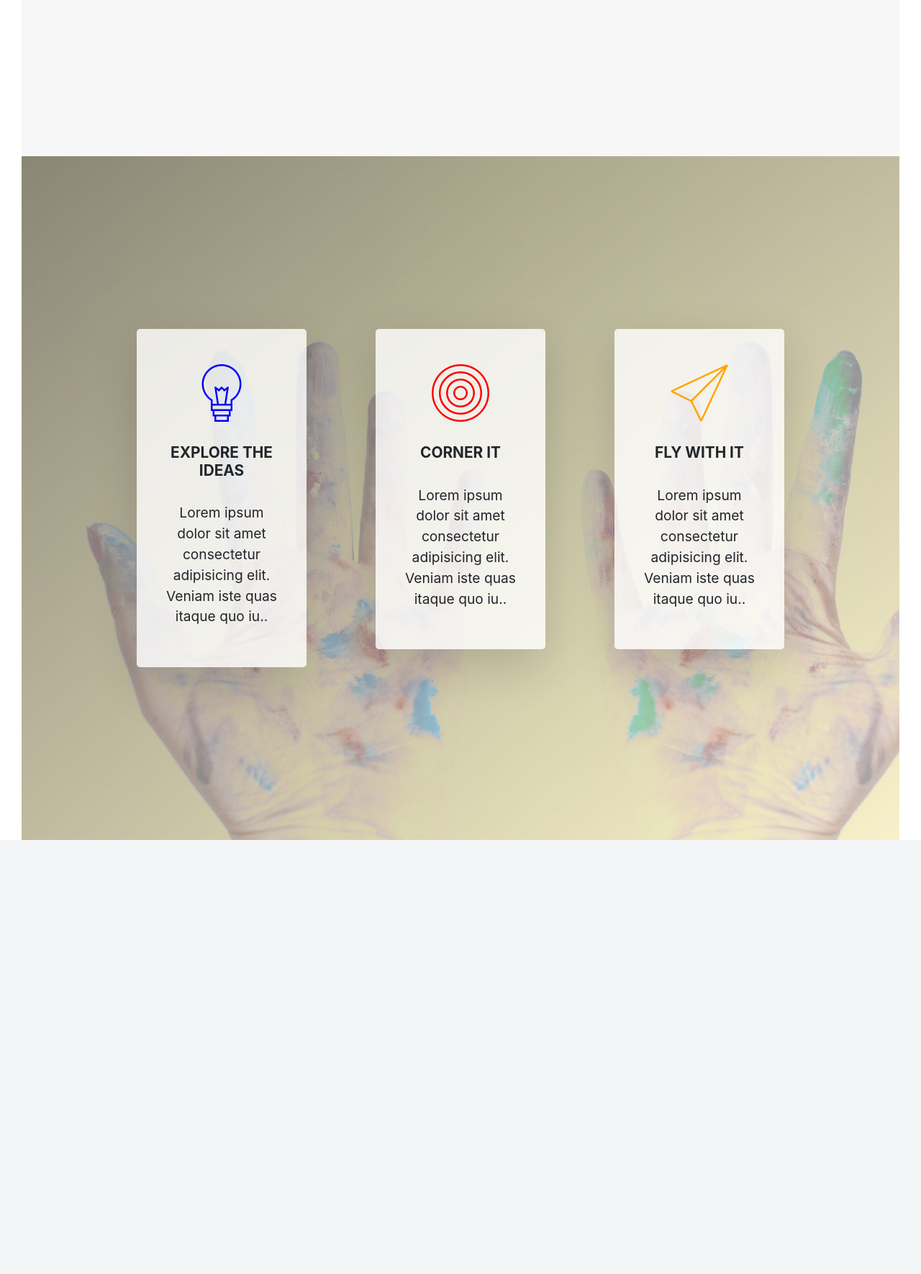
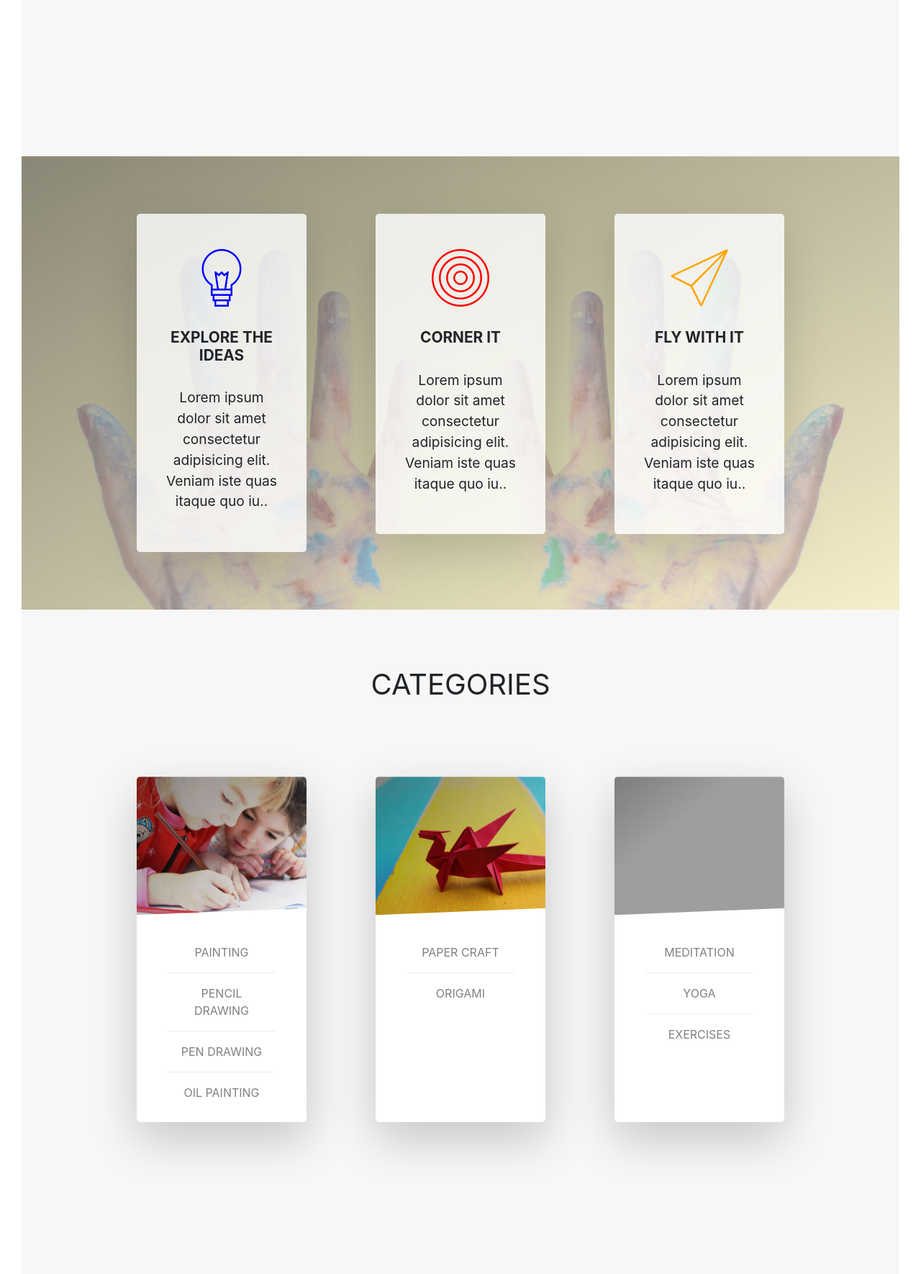
Before and after one commit to anjaliarts/anjaliarts, a PHP site: page / in a window 1280 px wide. Shown: the part 1560-3330 px from the top of the page at 72% size. Before the commit the page ends 2727 px from the top, so only its background shows below. Run offline with PHP 8.4, Linux system fonts and the light colour scheme; grey boxes are pictures that could not be loaded.

Commit message:
Added Section Categories Partially

```diff
--- a/css/style.css
+++ b/css/style.css
@@ -129,6 +129,52 @@ body {
       text-shadow: 0 2.5rem 4rem rgba(0, 0, 0, 0.6);
       z-index: 30; }
 
+.card-1 {
+  background-color: #ffffff;
+  height: 30rem;
+  border-radius: 0.3rem;
+  overflow: hidden;
+  transition: transform 0.3s ease-in-out;
+  box-shadow: 0 1.5rem 4rem rgba(0, 0, 0, 0.2);
+  color: #ffffff; }
+  .card-1__picture {
+    background-size: cover;
+    height: 12rem;
+    background-blend-mode: darken;
+    -webkit-clip-path: polygon(0 0, 100% 0, 100% 95%, 0 100%);
+    clip-path: polygon(0 0, 100% 0, 100% 95%, 0 100%); }
+    .card-1__picture--1 {
+      background-image: linear-gradient(to right bottom, rgba(119, 119, 119, 0.85), #f7f7f7ad), url(../image/sect-1.jpg); }
+    .card-1__picture--2 {
+      background-image: linear-gradient(to right bottom, rgba(119, 119, 119, 0.85), #f7f7f7ad), url(../image/sect-2.jpg); }
+    .card-1__picture--3 {
+      background-image: linear-gradient(to right bottom, rgba(119, 119, 119, 0.85), #f7f7f7ad), url(../image/sect-3.jpg); }
+  .card-1__heading {
+    font-size: 2.8rem;
+    font-weight: 300;
+    text-align: right;
+    position: absolute;
+    top: 9rem;
+    right: 0.5rem;
+    background-color: grey;
+    display: block; }
+  .card-1:hover {
+    transform: scale(1.06); }
+  .card-1__details {
+    padding: 1.5rem;
+    color: grey; }
+    .card-1__details ul {
+      list-style: none;
+      width: 80%;
+      margin: 0 auto; }
+      .card-1__details ul li {
+        text-align: center;
+        text-transform: uppercase;
+        font-size: 1rem;
+        padding: 1rem; }
+        .card-1__details ul li:not(:last-child) {
+          border-bottom: 0.1rem solid #eee; }
+
 .feature-box {
   background-color: rgba(255, 255, 255, 0.8);
   font-size: 1.5rem;
@@ -177,6 +223,11 @@ body {
   margin-top: -20vh; }
 
 .section-features {
-  padding: 15rem 10rem;
+  padding: 5rem 10rem;
   background-image: linear-gradient(to right bottom, rgba(119, 119, 119, 0.85), #f7f7f7ad), url(../image/featr.jpg);
-  background-size: cover; }
+  background-size: cover;
+  background-position: center; }
+
+.section-category {
+  background-color: #f7f7f7;
+  padding: 5rem 10rem 40rem 10rem; }
--- a/index.html
+++ b/index.html
@@ -118,7 +118,66 @@
         </section>
 
         <section class="section-category">
+            <div class="u-center-text u-margin-bottom-big">
+                <h2 class="heading-secondary">
+                    Categories
+                </h2>
+            </div>
+            <div class="row-1">
+                <div class="col-1-of-3">
+                    <div class="card-1">
+                       <div class="card-1__picture card-1__picture--1">
 
+                       </div>
+                       <h4 class="card-1__heading">
+                            Drawing
+                       </h4>
+                       <div class="card-1__details">
+                            <ul>
+                                <li>Painting</li>
+                                <li>Pencil Drawing</li>
+                                <li>Pen Drawing</li>
+                                <li>Oil Painting</li>
+                            </ul>
+                       </div>
+                    </div>
+                </div>
+                <div class="col-1-of-3">
+                    <div class="card-1">
+                        <div class="card-1__picture card-1__picture--2">
+
+                        </div>
+                        <h4 class="card-1__heading">
+                             Hobbies
+                        </h4>
+                        <div class="card-1__details">
+                             <ul>
+                                 <li>Paper Craft</li>
+                                 <li>Origami</li>
+                             </ul>
+                        </div>
+                     </div>
+
+                </div>
+                <div class="col-1-of-3">
+                    <div class="card-1">
+                        <div class="card-1__picture card-1__picture--3">
+
+                        </div>
+                        <h4 class="card-1__heading">
+                             Relaxation
+                        </h4>
+                        <div class="card-1__details">
+                             <ul>
+                                 <li>Meditation</li>
+                                 <li>Yoga</li>
+                                 <li>Exercises</li>
+                             </ul>
+                        </div>
+                     </div>
+
+                </div>
+            </div>
         </section>
     </main>
 
--- a/sass/abstract/_variables.scss
+++ b/sass/abstract/_variables.scss
@@ -6,11 +6,13 @@ $color-primary-dark:  #c700cb;
 $color-black: #000000;
 $color-white: #ffffff;
 $color-green: rgba(0, 128, 0, 1);
+$color-grey: grey;
 
 $color-gradient-start: rgba(119, 119, 119, 0.85);
 $color-gradient-end: #f7f7f7ad;
 
 $color-light-grey-1: #f7f7f7;
+$color-light-grey-2: #eee;
 $color-contrast: #fff;
 
 // FONT
--- /dev/null
+++ b/sass/components/_cards.scss
@@ -0,0 +1,73 @@
+.card-1{
+    background-color: $color-white;
+    height: 30rem;
+    border-radius: 0.3rem;
+    overflow: hidden;
+    transition: transform 0.3s ease-in-out;
+    box-shadow: 0 1.5rem 4rem rgba($color-black, 0.2);
+    color: $color-white;
+
+
+    &__picture{
+        background-size: cover;
+        height: 12rem;
+        background-blend-mode: darken;
+        -webkit-clip-path: polygon(0 0, 100% 0, 100% 95%, 0 100%);
+        clip-path: polygon(0 0, 100% 0, 100% 95%, 0 100%);
+
+        &--1{
+            background-image: linear-gradient(to right bottom,
+            $color-gradient-start,
+            $color-gradient-end),
+            url(../image/sect-1.jpg);
+        }
+        &--2{
+            background-image: linear-gradient(to right bottom,
+            $color-gradient-start,
+            $color-gradient-end),
+            url(../image/sect-2.jpg);
+        }
+        &--3{
+            background-image: linear-gradient(to right bottom,
+            $color-gradient-start,
+            $color-gradient-end),
+            url(../image/sect-3.jpg);
+        }
+    }
+
+    &__heading{
+       font-size: 2.8rem;
+       font-weight: 300;
+       text-align: right;
+       position: absolute;
+       top: 9rem;
+       right: 0.5rem;
+       background-color: $color-grey;
+       display: block;
+    }
+
+    &:hover{
+        transform: scale(1.06);
+    }
+
+    &__details{
+        padding: 1.5rem;
+        color: $color-grey;
+        ul{
+            list-style: none;
+            width: 80%;
+            margin: 0 auto;
+
+            li{
+                text-align: center;
+                text-transform: uppercase;
+                font-size: 1rem;
+                padding: 1rem;
+
+                &:not(:last-child){
+                    border-bottom: .1rem solid $color-light-grey-2;
+                }
+            }
+        }
+    }
+}
--- a/sass/main.scss
+++ b/sass/main.scss
@@ -9,6 +9,7 @@
 @import "base/utilities";
 
 @import "components/composition";
+@import "components/cards";
 @import "components/feature-box";
 @import "layouts/grids";
 
--- a/sass/pages/_home.scss
+++ b/sass/pages/_home.scss
@@ -5,11 +5,17 @@
 }
 
 .section-features{
-    padding: 15rem 10rem;
+    padding: 5rem 10rem;
     background-image: linear-gradient(to right bottom,
                 $color-gradient-start,
                 $color-gradient-end),
                 url(../image/featr.jpg);
     background-size: cover;
+    background-position: center;
 
 }
+
+.section-category{
+    background-color: $color-light-grey-1;
+    padding: 5rem 10rem 40rem 10rem;
+}
```
